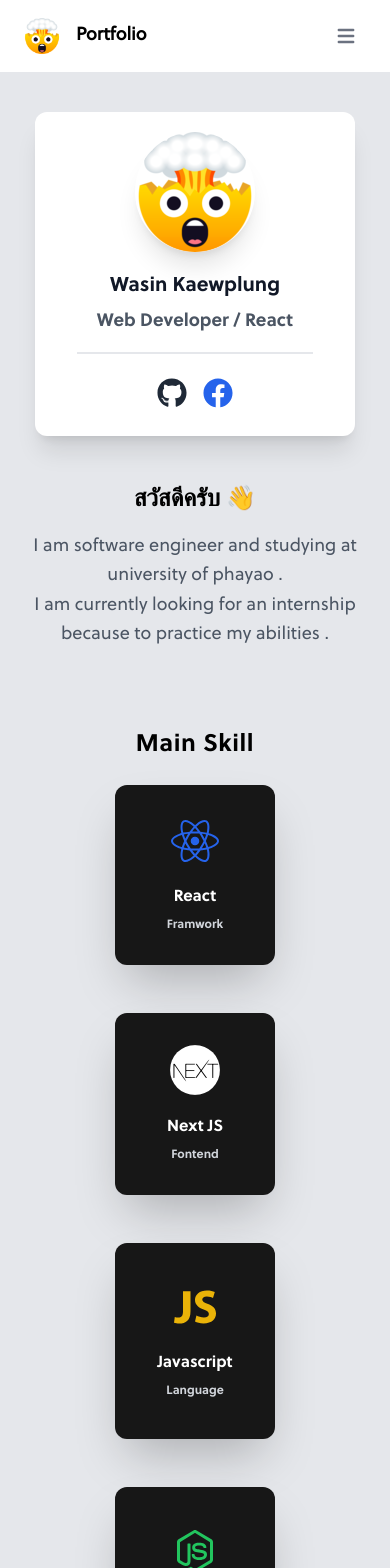
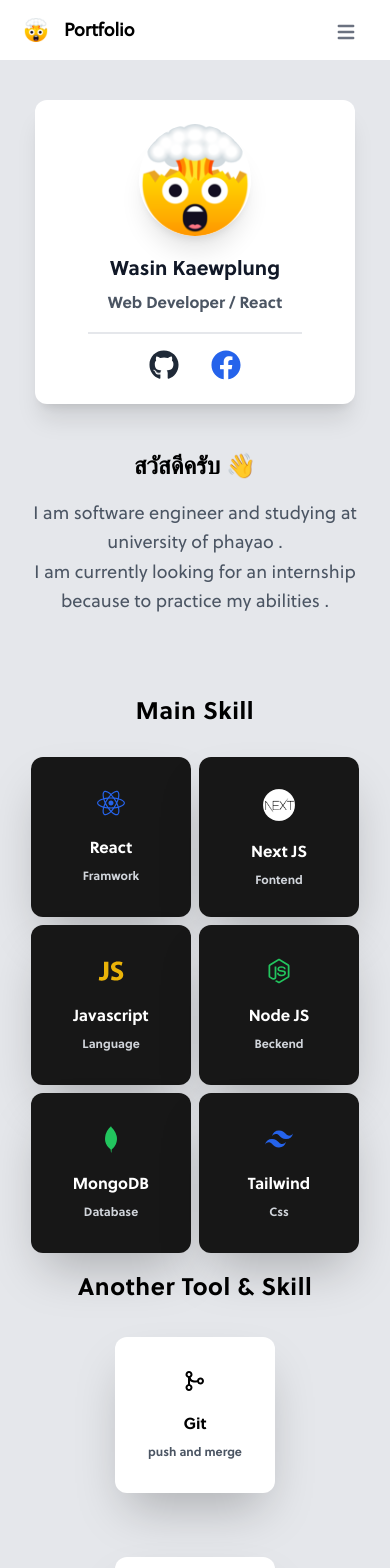
Before and after one commit to SinsamutQ/sinsamutq.github.io, a Next.js app: page / in a window 390 px wide. Shown: the top 1568 px of the page. Built offline with nearby package versions, Linux system fonts and the light colour scheme.

Commit message:
responsive ⚙️

```diff
--- a/components/Outline/Navbar.jsx
+++ b/components/Outline/Navbar.jsx
@@ -1,12 +1,12 @@
 const Navbar = () => {
     return (
 
-        <nav className="bg-white border-gray-200 px-6 sm:px-8 py-4 rounded dark:bg-white sticky top-0 z-auto">
+        <nav className="bg-white border-gray-200 px-6 sm:px-8 pt-3 pb-2 rounded dark:bg-white sticky top-0 z-auto">
             <div className="container flex flex-wrap justify-between items-center mx-auto">
 
                 <a href="#" className="flex">
                     <div className="pr-4">
-                        <img src="/img/exploding-head.png" width={36} height={36}/>
+                        <img src="/img/exploding-head.png" width={24} height={24}/>
                     </div>
                     <span className="self-center text-lg font-semibold whitespace-nowrap text-black ">Portfolio</span>
                 </a>
--- a/components/Section/Card.jsx
+++ b/components/Section/Card.jsx
@@ -7,26 +7,26 @@
 const Card = () => {
     return (
         <div className="w-full" id="about">
-            <div className="felx flex-col justity-center max-w-xs mx-auto bg-white shadow-xl rounded-xl p-5">
+            <div className="felx flex-col justity-center max-w-xs mx-auto bg-white shadow-xl rounded-xl pt-6 pb-4">
 
                 <div>
-                    <img src="/img/exploding-head.png" className="w-30 mx-auto shadow-xl rounded-full" alt="profile photo" />
+                    <img src="/img/exploding-head.png" className="w-28 mx-auto shadow-xl rounded-full" alt="profile photo" />
                 </div>
 
                 <div className="font-['SoleiiBold'] text-center mt-5">
                     <p className="text-xl sm:text-2xl text-gray-900">
                         Wasin Kaewplung
                     </p>
-                    <p className="text-lg sm:text-lg text-gray-600 pt-2 pb-4 px-5 w-auto inline-block border-b-2">
+                    <p className="text-base sm:text-base text-gray-600 pt-2 pb-4 px-5 w-auto inline-block border-b-2">
                         Web Developer / React
                     </p>
 
-                    <div className="flex align-center justify-center mt-4">
-                        <a className="text-3xl m-1 p-1 sm:m-2 sm:p-2 text-gray-800 hover:bg-gray-800 rounded-full hover:text-white transition-colors duration-300" href="https://github.com">
+                    <div className="flex align-center justify-center mt-2">
+                        <a className="text-3xl mx-2 p-2 sm:pt-2 text-gray-800 hover:bg-gray-800 rounded-full hover:text-white transition-colors duration-300" href="https://github.com">
                             <FaGithub/>
                             <span className="sr-only">Github</span>
                         </a>
-                        <a className="text-3xl m-1 p-1 sm:m-2 sm:p-2 text-blue-600 hover:bg-blue-600 rounded-full hover:text-white transition-colors duration-300" href="https://www.facebook.com/wasinkaewplung/">
+                        <a className="text-3xl mx-2 p-2 sm:pt-2 text-blue-600 hover:bg-blue-600 rounded-full hover:text-white transition-colors duration-300" href="https://www.facebook.com/wasinkaewplung/">
                             <FaFacebook/>
                             <span className="sr-only">Facebook</span>
                         </a>
--- a/components/Section/Skills.jsx
+++ b/components/Section/Skills.jsx
@@ -13,39 +13,39 @@
 const Skills = () => {
     return (
 
-        <div className="font-['SoleiiBold'] sm:max-w-3xl mx-auto justify-center pt-4" id="tech">
+        <div className="font-['SoleiiBold'] max-w-4xl mx-auto justify-center pt-4" id="tech">
 
-            <p className="tracking-wide text-2xl text-black text-center sm:text-2xl pt-4 font-bold">
+            <p className="tracking-wide text-2xl text-black text-center sm:text-2xl pt-4 pb-6 font-bold">
                 Main Skill
             </p>
 
             <div className="flex flex-wrap justify-center">
-                <div className="flex flex-col w-40 p-8 m-6 overflow-hidden bg-neutral-900 shadow-2xl rounded-xl sm:w-52">
+                <div className="flex flex-col w-40 h-40 p-8 m-1 overflow-hidden bg-neutral-900 shadow-2xl rounded-xl sm:w-48">
                     <FaReact color="#2563eb" className="mx-auto text-5xl"/>
                     <p className="mt-5 sm:text-xl text-white font-semibold text-center">React</p>
                     <p className="text-xs sm:text-base text-gray-300 pt-2 text-center ">Framwork</p>
                 </div>
-                <div className="flex flex-col w-40 p-8 m-6 overflow-hidden bg-neutral-900 shadow-2xl rounded-xl sm:w-52">
-                    <img src="/img/nextjs.png" width={50} height={50} className="mx-auto rounded-full"/>
+                <div className="flex flex-col w-40 h-40 p-8 m-1 overflow-hidden bg-neutral-900 shadow-2xl rounded-xl sm:w-48">
+                    <img src="/img/nextjs.png" width={32} className="mx-auto rounded-full"/>
                     <p className="mt-5 sm:text-xl text-white font-semibold text-center">Next JS</p>
                     <p className="text-xs sm:text-base text-gray-300 pt-2 text-center ">Fontend</p>
                 </div>
-                <div className="flex flex-col w-40 p-10 m-6 overflow-hidden bg-neutral-900 shadow-2xl rounded-xl sm:w-52">
+                <div className="flex flex-col w-40 h-40 p-8 m-1 overflow-hidden bg-neutral-900 shadow-2xl rounded-xl sm:w-48">
                     <IoLogoJavascript color="#eab308" className="mx-auto text-5xl"/>
                     <p className="mt-5 sm:text-xl text-white font-semibold text-center">Javascript</p>
                     <p className="text-xs sm:text-base text-gray-300 pt-2 text-center">Language</p>
                 </div>
-                <div className="flex flex-col w-40 p-10 m-6 overflow-hidden bg-neutral-900 shadow-2xl rounded-xl sm:w-52">
+                <div className="flex flex-col w-40 h-40 p-8 m-1 overflow-hidden bg-neutral-900 shadow-2xl rounded-xl sm:w-48">
                     <IoLogoNodejs color="#22c55e" className="mx-auto text-5xl"/>
                     <p className="mt-5 sm:text-xl text-white font-semibold text-center">Node JS</p>
                     <p className="text-xs sm:text-base text-gray-300 pt-2 text-center">Beckend</p>
                 </div>
-                <div className="flex flex-col w-40 p-10 m-6 overflow-hidden bg-neutral-900 shadow-2xl rounded-xl sm:w-52">
+                <div className="flex flex-col w-40 h-40 p-8 m-1 overflow-hidden bg-neutral-900 shadow-2xl rounded-xl sm:w-48">
                     <DiMongodb color="#22c55e" className="mx-auto text-5xl"/>
                     <p className="mt-5 sm:text-xl text-white font-semibold text-center">MongoDB</p>
                     <p className="text-xs sm:text-base text-gray-300 pt-2 text-center">Database</p>
                 </div>
-                <div className="flex flex-col w-40 p-10 m-6 overflow-hidden bg-neutral-900 shadow-2xl rounded-xl sm:w-52">
+                <div className="flex flex-col w-40 h-40 p-8 m-1 overflow-hidden bg-neutral-900 shadow-2xl rounded-xl sm:w-48">
                     <SiTailwindcss color="#2563eb" className="mx-auto text-5xl"/>
                     <p className="mt-5 sm:text-xl text-white font-semibold text-center">Tailwind</p>
                     <p className="text-xs sm:text-base text-gray-300 pt-2 text-center">Css</p>
@@ -57,17 +57,17 @@
                 Another Tool & Skill
             </p>
             <div className="flex flex-wrap justify-center">
-                <div className="flex flex-col w-40 p-10 m-6 overflow-hidden bg-white shadow-2xl rounded-xl sm:w-52">
+                <div className="flex flex-col w-40 p-8 m-8 overflow-hidden bg-white shadow-2xl rounded-xl sm:w-48">
                     <BiGitMerge color="black" className="mx-auto text-2xl sm:text-4xl"/>
                     <p className="mt-5 sm:text-xl font-semibold text-center">Git</p>
                     <p className="text-xs sm:text-base text-gray-600 pt-2 text-center">push and merge</p>
                 </div>
-                <div className="flex flex-col w-40 p-10 m-6 overflow-hidden bg-white shadow-2xl rounded-xl sm:w-52">
+                <div className="flex flex-col w-40 p-8 m-8 overflow-hidden bg-white shadow-2xl rounded-xl sm:w-48">
                     <SiGnubash color="black" className="mx-auto text-2xl sm:text-4xl"/>
                     <p className="mt-5 sm:text-xl font-semibold text-center">Bash</p>
                     <p className="text-xs sm:text-base text-gray-600 pt-2 text-center">Command</p>
                 </div>
-                <div className="flex flex-col w-40 p-10 m-6 overflow-hidden bg-white shadow-2xl rounded-xl sm:w-52">
+                <div className="flex flex-col w-40 p-8 m-8 overflow-hidden bg-white shadow-2xl rounded-xl sm:w-48">
                     <SiFlutter color="#2196f3" className="mx-auto text-2xl sm:text-4xl"/>
                     <p className="mt-5 sm:text-xl font-semibold text-center">Flutter</p>
                     <p className="text-xs sm:text-base text-gray-600 pt-2 text-center">Mobile</p>
```
